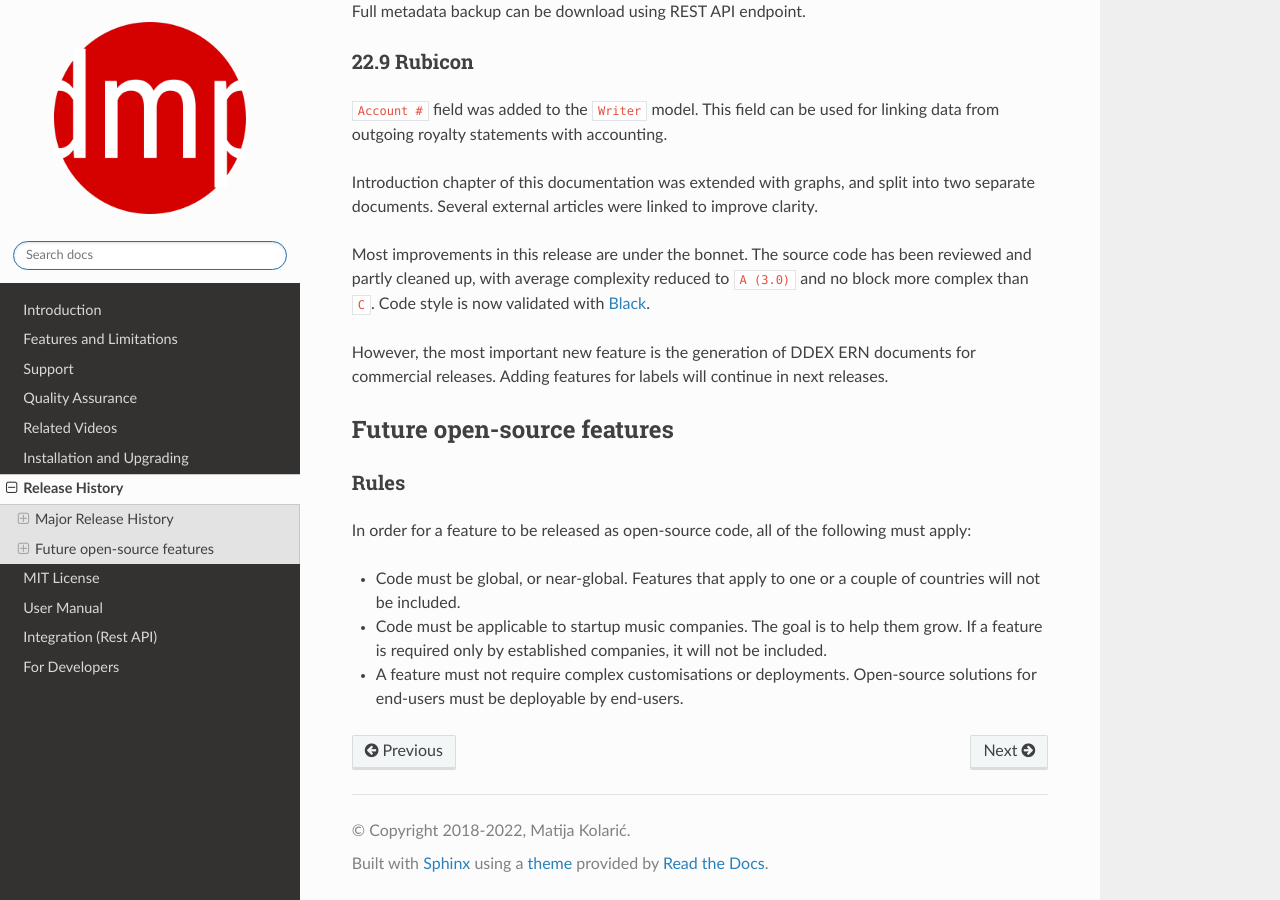
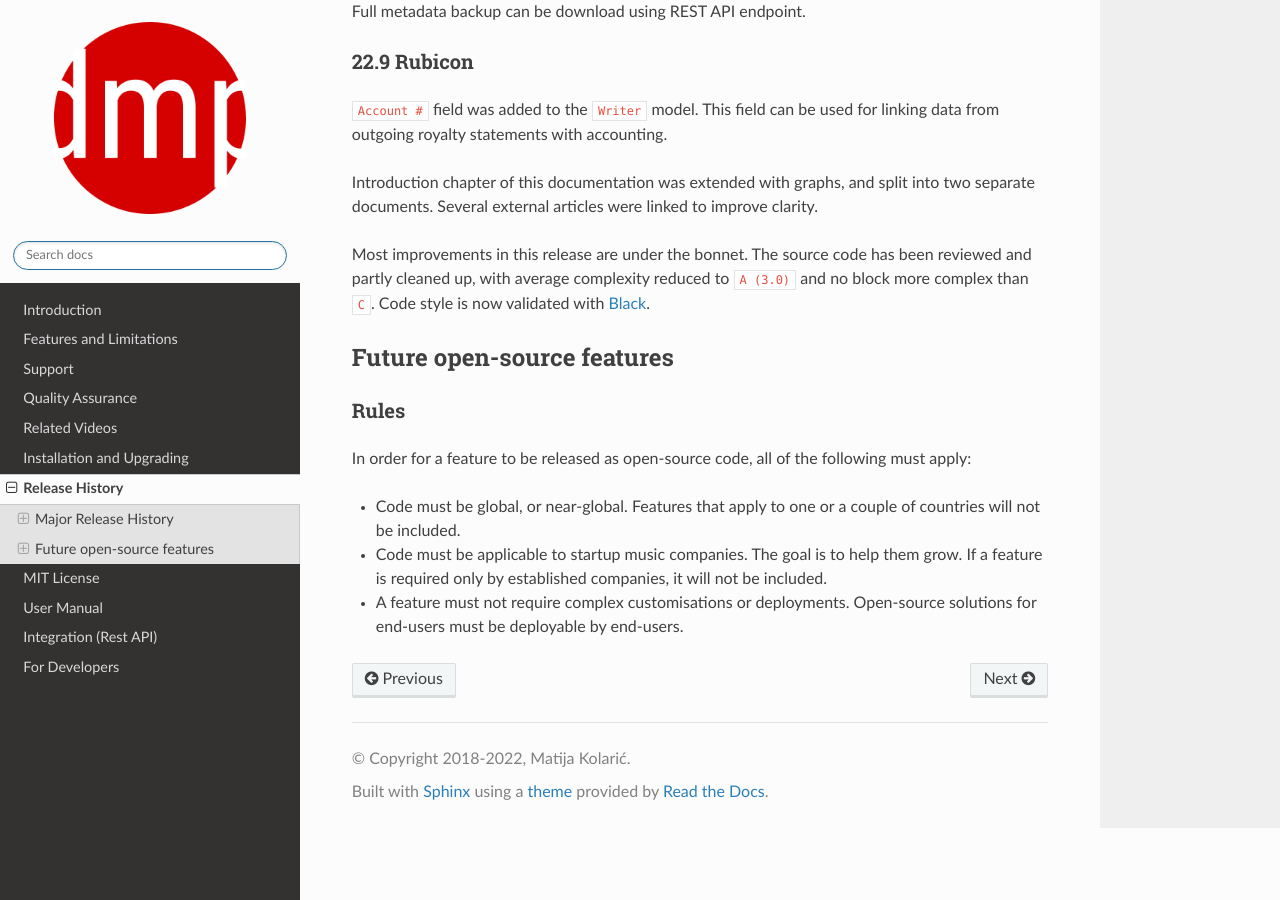
Before and after one commit to matijakolaric-com/django-music-publisher, a Sphinx documentation site: the page built from docs/releases.rst, in a window 1280 px wide and 900 px high, scrolled down 2875 px. Built offline with Sphinx 7.4.7 and the Read the Docs theme 2.0.0, drawn with Linux system fonts in a browser that asks for light colours.

Commit message:
DDEX removed from releases.rst

```diff
--- a/docs/releases.rst
+++ b/docs/releases.rst
@@ -172,10 +172,6 @@ complexity reduced to ``A (3.0)`` and no block more complex than
 ``C``. Code style is now validated with
 `Black <https://black.readthedocs.io/en/stable/>`_.
 
-However, the most important new feature is the generation of
-DDEX ERN documents for commercial releases. Adding features for
-labels will continue in next releases.
-
 Future open-source features
 ===========================
 
```
